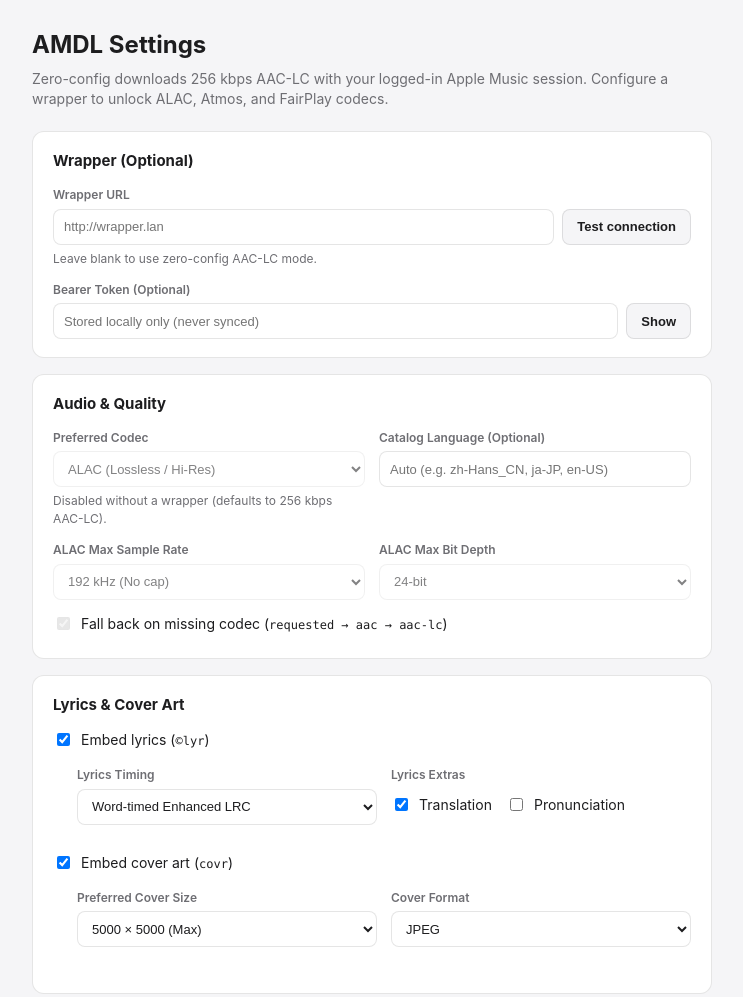
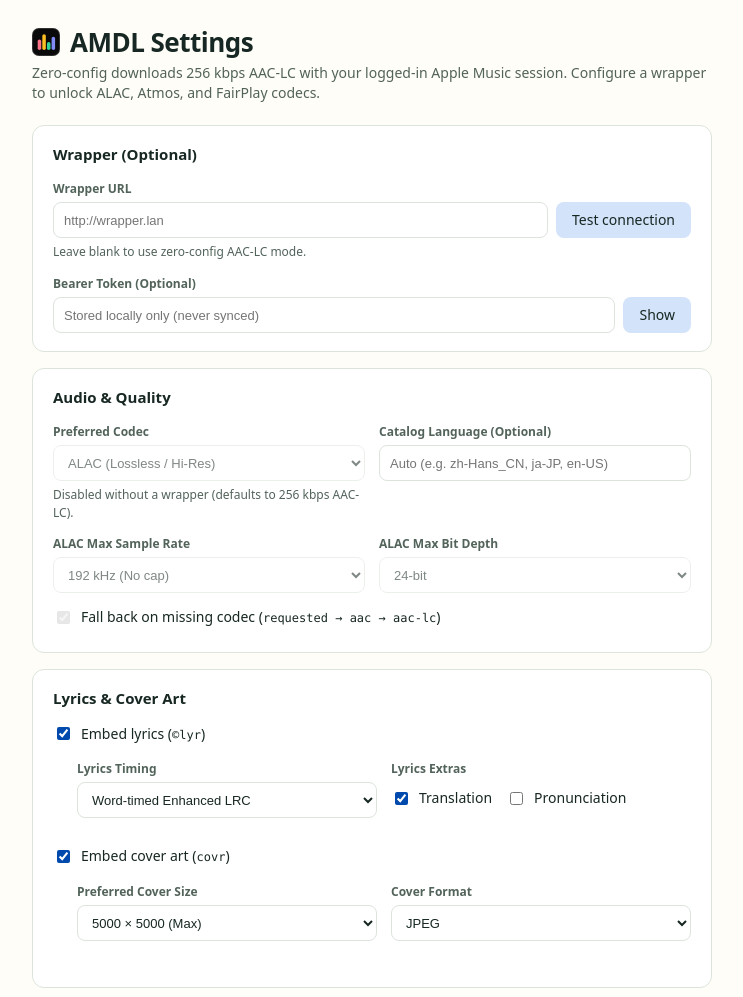
Before and after one commit to AMDL-Web/amdl-extension, a website with bundled scripts: page src/options/options.html in a window 1280 px wide. Shown: the top 997 px of the page, without its empty margins (268-1011 px from the left). Built offline with nearby package versions, Linux system fonts and the light colour scheme; some packages are replaced by stand-ins of ours.

Commit message:
feat(ui): adopt the amdl.dev brand in icons, popup and options
Use the AMDL equalizer mark from amdl.dev (apps/site/static/favicon.svg)
for the toolbar/extension icons and the popup/options headers, and switch
the popup and options pages to the site's design tokens: paper/ink
palette, #004aad / #8ab4ff accents, Geist font stack, 8px controls with
soft secondary buttons, and matching light/dark themes.

Co-Authored-By: Claude Opus 5.5 <noreply@anthropic.com>

```diff
--- a/src/options/options.css
+++ b/src/options/options.css
@@ -1,26 +1,36 @@
 :root {
-  --bg: #f5f5f7;
+  /* amdl.dev design tokens (apps/site) */
+  color-scheme: light;
+  --bg: #fffdf7;
   --card: #ffffff;
-  --border: rgba(0, 0, 0, 0.1);
-  --text: #1d1d1f;
-  --muted: #6e6e73;
-  --accent: #fa233b;
-  --ok: #1f9d45;
-  --err: #d93025;
+  --border: #dce4db;
+  --text: #172723;
+  --muted: #52635a;
+  --accent: #004aad;
+  --accent-hover: #003b8b;
+  --accent-soft: #d3e3f9;
+  --ok: #1d4f2a;
+  --err: #b42318;
   --input-bg: #ffffff;
+  --font-sans: "Geist", ui-sans-serif, system-ui, -apple-system, BlinkMacSystemFont, "Segoe UI Variable Text", "Segoe UI", Roboto, "Helvetica Neue", Arial, "PingFang SC", "Hiragino Sans GB", "Microsoft YaHei", "Noto Sans CJK SC", sans-serif;
+  --font-display: "Geist", ui-sans-serif, system-ui, -apple-system, BlinkMacSystemFont, "Segoe UI Variable Display", "Segoe UI", Roboto, "Helvetica Neue", Arial, "PingFang SC", "Hiragino Sans GB", "Microsoft YaHei", "Noto Sans CJK SC", sans-serif;
+  --font-mono: "Geist Mono", ui-monospace, "SF Mono", SFMono-Regular, "JetBrains Mono", Menlo, Consolas, "Liberation Mono", monospace;
 }
 
 @media (prefers-color-scheme: dark) {
   :root {
-    --bg: #141416;
-    --card: #1e1e21;
-    --border: rgba(255, 255, 255, 0.12);
-    --text: #f5f5f7;
-    --muted: #98989d;
-    --accent: #ff375f;
-    --ok: #30d158;
-    --err: #ff453a;
-    --input-bg: #2a2a2e;
+    color-scheme: dark;
+    --bg: #0e1412;
+    --card: #151d1b;
+    --border: #24302c;
+    --text: #e6ece8;
+    --muted: #9aaba2;
+    --accent: #2f6fdf;
+    --accent-hover: #3d7cf0;
+    --accent-soft: #1c2a3d;
+    --ok: #62d69a;
+    --err: #ff8a80;
+    --input-bg: #101816;
   }
 }
 
@@ -32,7 +42,7 @@ body {
   margin: 0;
   background: var(--bg);
   color: var(--text);
-  font-family: -apple-system, BlinkMacSystemFont, "SF Pro Text", system-ui, sans-serif;
+  font-family: var(--font-sans);
   font-size: 14px;
   line-height: 1.45;
 }
@@ -44,9 +54,12 @@ body {
 }
 
 .page-header h1 {
+  display: flex;
+  align-items: center;
+  gap: 10px;
   margin: 0 0 6px;
-  font-size: 24px;
-  font-weight: 700;
+  font: 600 26px/1.1 var(--font-display);
+  letter-spacing: -0.02em;
 }
 
 .subtitle {
@@ -169,7 +182,7 @@ input:disabled {
   padding: 6px 10px;
   border-radius: 6px;
   background: var(--bg);
-  font-family: ui-monospace, SFMono-Regular, Menlo, monospace;
+  font-family: var(--font-mono);
   font-size: 12px;
   color: var(--muted);
   word-break: break-all;
@@ -177,11 +190,10 @@ input:disabled {
 
 .btn {
   height: 36px;
-  padding: 0 14px;
+  padding: 0 16px;
   border-radius: 8px;
-  border: 1px solid var(--border);
-  font-size: 13px;
-  font-weight: 600;
+  border: 0;
+  font: 500 14px/1 var(--font-sans);
   cursor: pointer;
   white-space: nowrap;
 }
@@ -193,12 +205,12 @@ input:disabled {
 }
 
 .btn.secondary {
-  background: var(--bg);
+  background: var(--accent-soft);
   color: var(--text);
 }
 
-.btn:hover {
-  opacity: 0.92;
+.btn.secondary:hover {
+  filter: brightness(0.97);
 }
 
 .actions {
@@ -219,6 +231,21 @@ input:disabled {
 }
 
 code {
-  font-family: ui-monospace, SFMono-Regular, Menlo, monospace;
+  font-family: var(--font-mono);
   font-size: 12px;
 }
+
+.page-header h1 .mark {
+  width: 28px;
+  height: 28px;
+  flex: none;
+}
+
+input[type="checkbox"],
+input[type="radio"] {
+  accent-color: var(--accent);
+}
+
+.btn.primary:hover {
+  background: var(--accent-hover);
+}
--- a/src/options/options.html
+++ b/src/options/options.html
@@ -3,12 +3,13 @@
   <head>
     <meta charset="utf-8" />
     <title>AMDL — Options</title>
+    <link rel="icon" href="../icons/icon.svg" type="image/svg+xml" />
     <link rel="stylesheet" href="options.css" />
   </head>
   <body>
     <div class="container">
       <header class="page-header">
-        <h1>AMDL Settings</h1>
+        <h1><svg class="mark" viewBox="0 0 32 32" aria-hidden="true" focusable="false"><rect width="32" height="32" rx="8" fill="#0a0a0a"/><rect x="6.5" y="13" width="4" height="12" rx="2" fill="#fb7185"/><rect x="11.8" y="7" width="4" height="18" rx="2" fill="#fbbf24"/><rect x="17.1" y="16" width="4" height="9" rx="2" fill="#34d399"/><rect x="22.4" y="10" width="4" height="15" rx="2" fill="#818cf8"/><rect x=".5" y=".5" width="31" height="31" rx="7.5" fill="none" stroke="#ffffff" stroke-opacity="0.2"/></svg><span>AMDL Settings</span></h1>
         <p class="subtitle">
           Zero-config downloads 256 kbps AAC-LC with your logged-in Apple Music session.
           Configure a wrapper to unlock ALAC, Atmos, and FairPlay codecs.
--- a/src/popup/popup.css
+++ b/src/popup/popup.css
@@ -1,26 +1,41 @@
 :root {
-  --bg: #ffffff;
-  --surface: #f5f5f7;
-  --border: rgba(0, 0, 0, 0.08);
-  --text: #1d1d1f;
-  --muted: #6e6e73;
-  --accent: #fa233b;
-  --ok: #1f9d45;
-  --err: #d93025;
-  --warn: #b45309;
+  /* amdl.dev design tokens (apps/site) */
+  color-scheme: light;
+  --bg: #fffdf7;
+  --surface: #ffffff;
+  --border: #dce4db;
+  --border-strong: #b9c6bb;
+  --text: #172723;
+  --muted: #52635a;
+  --accent: #004aad;
+  --accent-hover: #003b8b;
+  --accent-soft: #d3e3f9;
+  --accent-soft-ink: #004aad;
+  --ok: #1d4f2a;
+  --ok-soft: #d4efd5;
+  --err: #b42318;
+  --warn: #7a3f1f;
+  --font-sans: "Geist", ui-sans-serif, system-ui, -apple-system, BlinkMacSystemFont, "Segoe UI Variable Text", "Segoe UI", Roboto, "Helvetica Neue", Arial, "PingFang SC", "Hiragino Sans GB", "Microsoft YaHei", "Noto Sans CJK SC", sans-serif;
+  --font-display: "Geist", ui-sans-serif, system-ui, -apple-system, BlinkMacSystemFont, "Segoe UI Variable Display", "Segoe UI", Roboto, "Helvetica Neue", Arial, "PingFang SC", "Hiragino Sans GB", "Microsoft YaHei", "Noto Sans CJK SC", sans-serif;
 }
 
 @media (prefers-color-scheme: dark) {
   :root {
-    --bg: #1c1c1e;
-    --surface: #2c2c2e;
-    --border: rgba(255, 255, 255, 0.1);
-    --text: #f5f5f7;
-    --muted: #98989d;
-    --accent: #ff375f;
-    --ok: #30d158;
-    --err: #ff453a;
-    --warn: #ffd60a;
+    color-scheme: dark;
+    --bg: #0e1412;
+    --surface: #151d1b;
+    --border: #24302c;
+    --border-strong: #3a4843;
+    --text: #e6ece8;
+    --muted: #9aaba2;
+    --accent: #8ab4ff;
+    --accent-hover: #bcd3ff;
+    --accent-soft: #1c2a3d;
+    --accent-soft-ink: #bcd3ff;
+    --ok: #62d69a;
+    --ok-soft: rgba(98, 214, 154, 0.14);
+    --err: #ff8a80;
+    --warn: #f2c9ad;
   }
 }
 
@@ -37,7 +52,7 @@ body {
   flex-direction: column;
   background: var(--bg);
   color: var(--text);
-  font-family: -apple-system, BlinkMacSystemFont, "SF Pro Text", system-ui, sans-serif;
+  font-family: var(--font-sans);
   font-size: 13px;
 }
 
@@ -55,18 +70,17 @@ body {
   gap: 7px;
 }
 
-.brand .dot {
-  width: 10px;
-  height: 10px;
-  border-radius: 50%;
-  background: var(--accent);
+.brand .mark {
+  display: block;
+  width: 20px;
+  height: 20px;
+  flex: none;
 }
 
 .brand h1 {
   margin: 0;
-  font-size: 14px;
-  font-weight: 700;
-  letter-spacing: -0.01em;
+  font: 600 16px/1 var(--font-display);
+  letter-spacing: -0.02em;
 }
 
 .topbar-actions {
@@ -90,6 +104,7 @@ body {
 
 .badge.ok {
   color: var(--ok);
+  background: var(--ok-soft);
 }
 
 .badge.err {
@@ -111,7 +126,14 @@ body {
 }
 
 .icon-btn:hover {
-  border-color: var(--accent);
+  border-color: var(--border-strong);
+  color: var(--accent);
+}
+
+.icon-btn svg {
+  width: 15px;
+  height: 15px;
+  display: block;
 }
 
 .queue-list {
```
Also changed, not shown: src/popup/popup.html (+3 -2 lines), src/icons/icon.svg (added), src/icons/icon128.png, src/icons/icon16.png, src/icons/icon32.png, src/icons/icon48.png.
